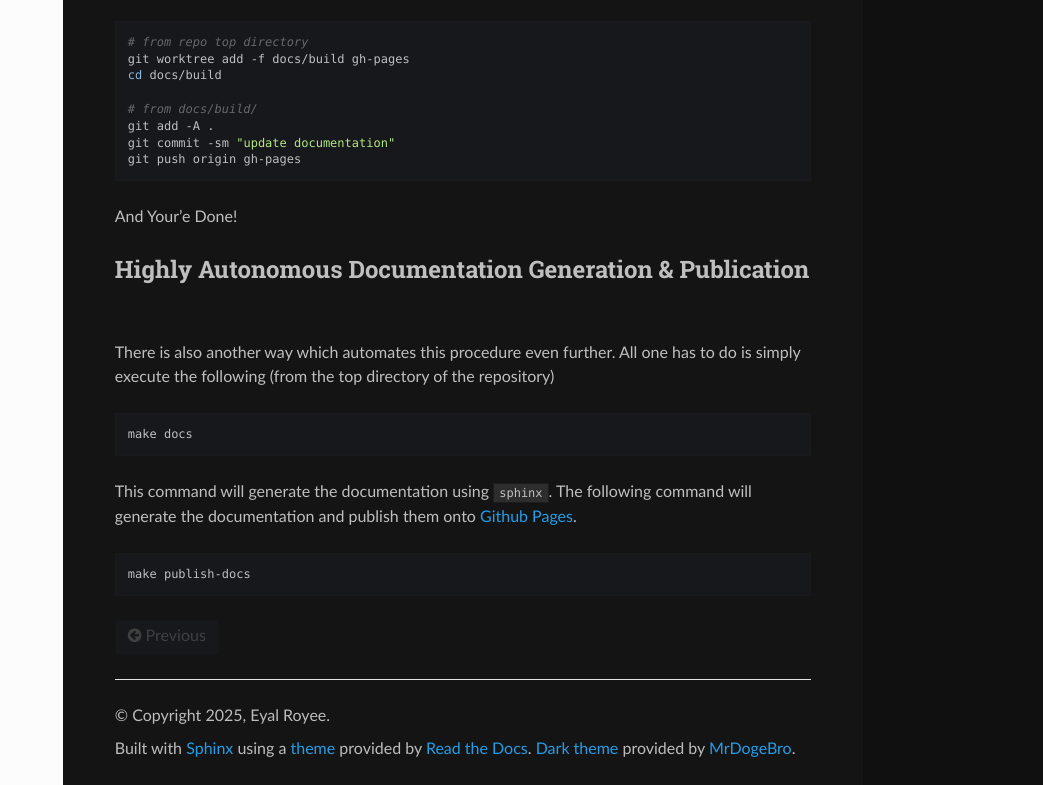
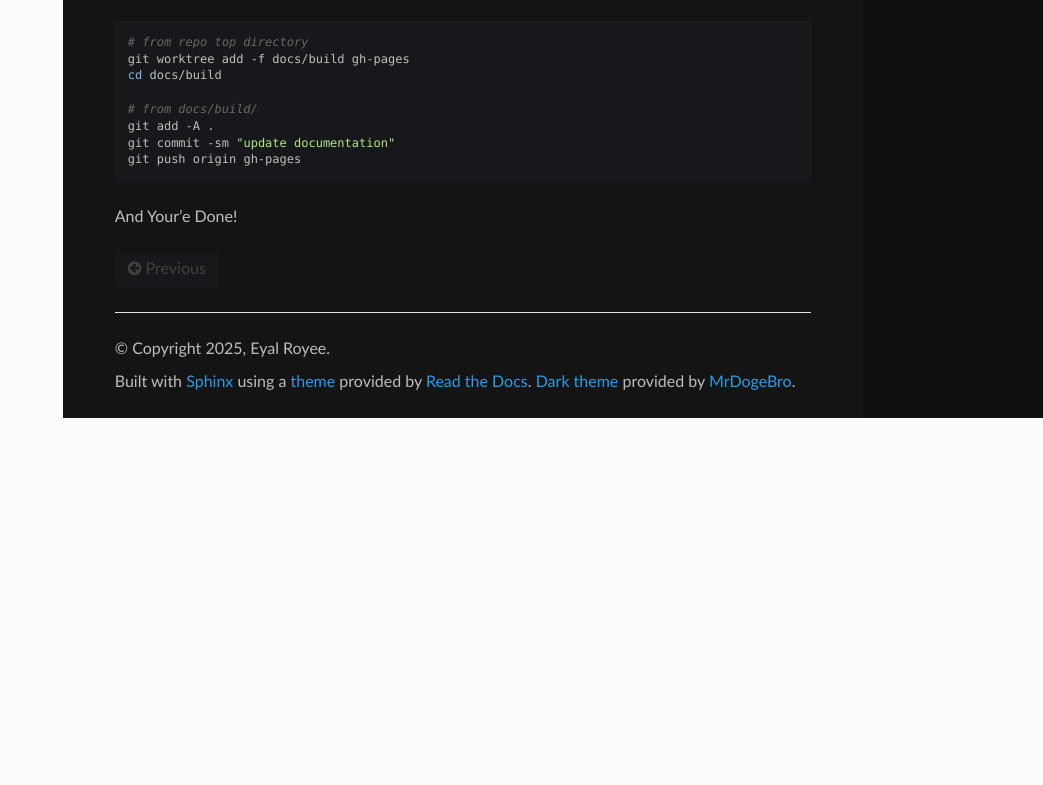
Before and after one commit to roeey777/modern-cmake, a plain HTML site: page generate_docs.html in a window 1280 px wide. Shown: the part 1203-1988 px from the top of the page, without its empty margins (237-1280 px from the left). After the commit the page ends 1621 px from the top, so only its background shows below. Drawn offline with Linux system fonts and the light colour scheme.

Commit message:
update documentation
Signed-off-by: Eyal Royee <eyalroyee@gmail.com>

```diff
--- a/generate_docs.html
+++ b/generate_docs.html
@@ -54,7 +54,6 @@
 <li class="toctree-l1 current"><a class="current reference internal" href="#">Generate The Documentation</a><ul>
 <li class="toctree-l2"><a class="reference internal" href="#automatic-generation-of-documentation">Automatic generation of documentation</a></li>
 <li class="toctree-l2"><a class="reference internal" href="#publishing-the-documentation-to-github-pages">Publishing the Documentation to Github Pages</a></li>
-<li class="toctree-l2"><a class="reference internal" href="#highly-autonomous-documentation-generation-publication">Highly Autonomous Documentation Generation &amp; Publication</a></li>
 </ul>
 </li>
 </ul>
@@ -137,19 +136,6 @@ git<span class="w"> </span>push<span class="w"> </span>origin<span class="w"> </
 </div>
 <p>And Your’e Done!</p>
 </section>
-<section id="highly-autonomous-documentation-generation-publication">
-<h2>Highly Autonomous Documentation Generation &amp; Publication<a class="headerlink" href="#highly-autonomous-documentation-generation-publication" title="Link to this heading"></a></h2>
-<p>There is also another way which automates this procedure even further.
-All one has to do is simply execute the following (from the top directory of the repository)</p>
-<div class="highlight-bash notranslate"><div class="highlight"><pre><span></span>make<span class="w"> </span>docs
-</pre></div>
-</div>
-<p>This command will generate the documentation using <code class="docutils literal notranslate"><span class="pre">sphinx</span></code>.
-The following command will generate the documentation and publish them onto <a class="reference external" href="https://roeey777.github.io/modern-cmake/">Github Pages</a>.</p>
-<div class="highlight-bash notranslate"><div class="highlight"><pre><span></span>make<span class="w"> </span>publish-docs
-</pre></div>
-</div>
-</section>
 </section>
 
 
```
Also changed, not shown: index.html (+0 -1 lines), searchindex.js (+1 -1 lines), _sources/generate_docs.rst.txt.
